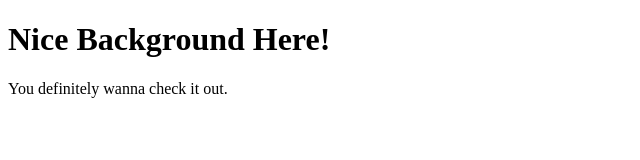
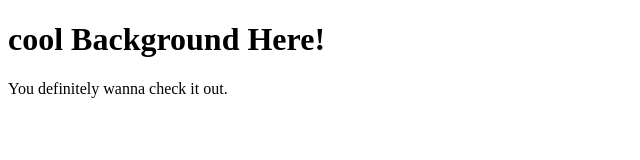
Before and after one commit to musafaila/bg-generator, a plain HTML site: page index.html in a window 1280 px wide. Shown: the whole page, without its empty margins (0-640 px from the left). Drawn offline with Linux system fonts and the light colour scheme.

Commit message:
changing stuff

```diff
--- a/index.html
+++ b/index.html
@@ -7,7 +7,7 @@
     <title>Gradient Background</title>
 </head>
 <body>
-    <h1>Nice Background Here!</h1>
+    <h1>cool Background Here!</h1>
     <p>You definitely wanna check it out.</p>
 </body>
 </html>
```
